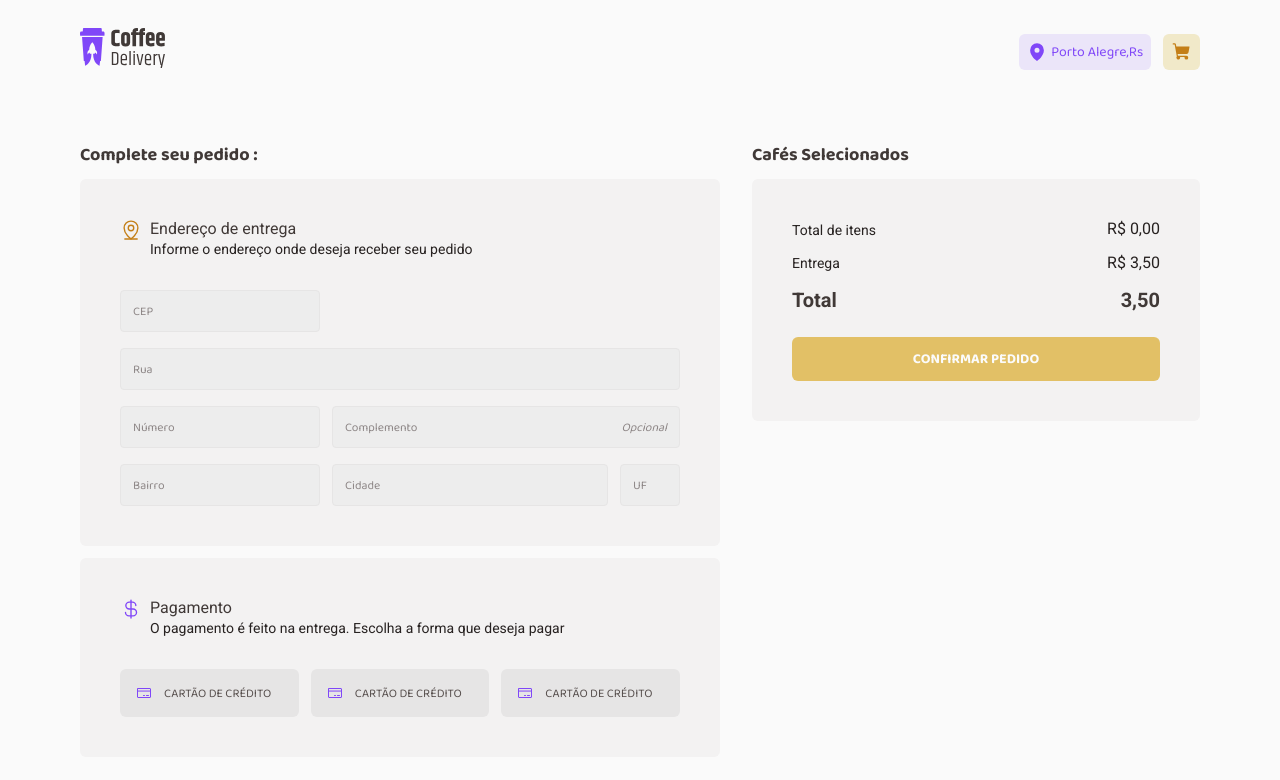
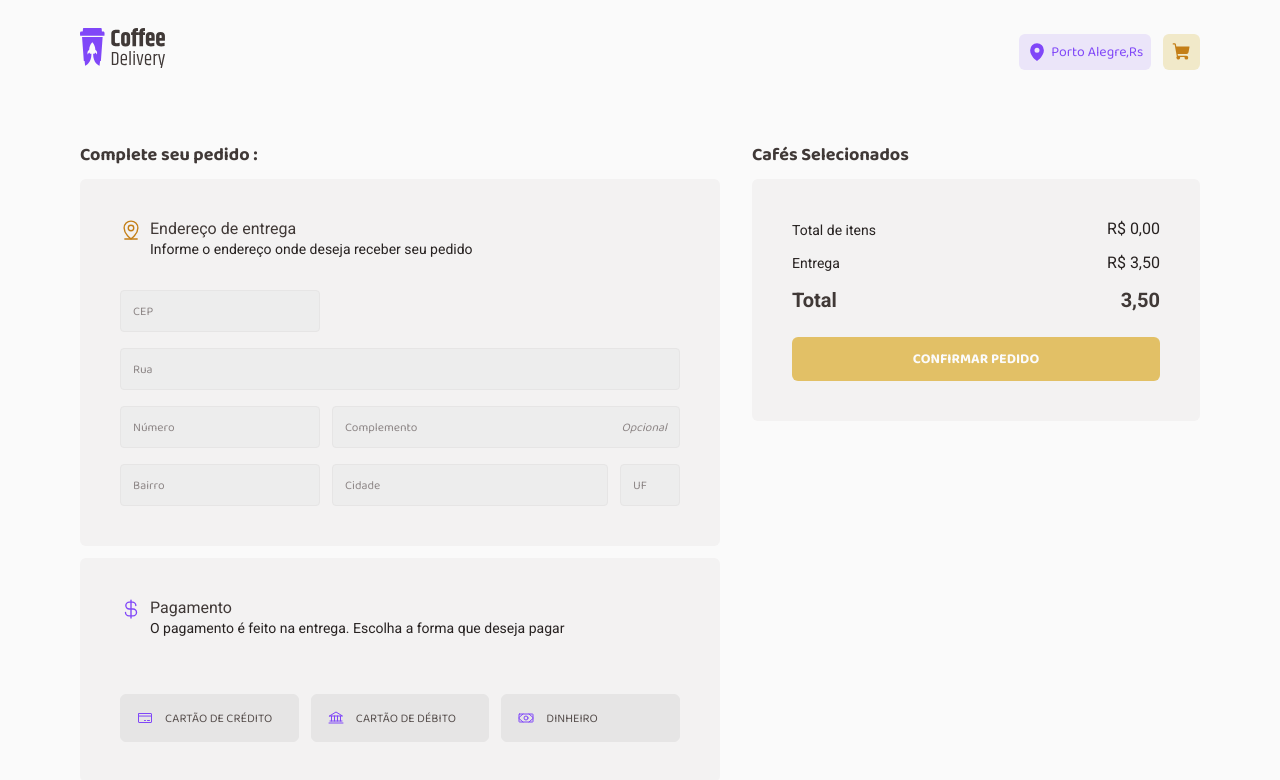
Before and after one commit to HemillyJulia/02-coffe-delivery, a React (Vite) app: page /completeOrder in a window 1280 px wide. Shown: the top 780 px of the page. Built offline with nearby package versions, Linux system fonts and the light colour scheme.

Commit message:
Validando Método de pagamento

```diff
--- a/src/pages/Components/CompletteOrder/CompleteOrderForm/styles.ts
+++ b/src/pages/Components/CompletteOrder/CompleteOrderForm/styles.ts
@@ -39,4 +39,9 @@
 grid-template-columns: repeat(3, 1fr);
 gap:0.75rem;
 
+> p{
+    grid-column:span 3;
+    color: ${({theme}) => theme.colors["base-error"]}
+
+}
 `
--- a/src/pages/Components/CompletteOrder/PaymentInput/index.tsx
+++ b/src/pages/Components/CompletteOrder/PaymentInput/index.tsx
@@ -1,11 +1,24 @@
-import { CreditCard } from "phosphor-react";
-import { PaymentContainer } from "./style";
+import { forwardRef, InputHTMLAttributes, ReactNode } from "react";
+import { PaymentContainer,ContentContainer} from "./style";
 
-export function PaymentInput (){
+type PaymentInputProps = InputHTMLAttributes<HTMLInputElement> & {
+    icon: ReactNode;
+    label: string;
+}
+export const PaymentInput = forwardRef<
+HTMLInputElement,
+PaymentInputProps
+>(({id,icon,label,...props},ref) =>{
     return(
-        <PaymentContainer>
-            <CreditCard size={16}/>
-            Cartão de crédito
+           <PaymentContainer>
+            <input id={id} type="radio" {...props} name="paymentMethod" ref={ref}/>
+            <label htmlFor={id}>
+                <ContentContainer>
+                    {icon}
+                    {label}
+                </ContentContainer>
+            </label>
+
         </PaymentContainer>
     )
-}
+})
--- a/src/pages/Components/CompletteOrder/PaymentInput/style.ts
+++ b/src/pages/Components/CompletteOrder/PaymentInput/style.ts
@@ -1,29 +1,39 @@
-import styled from "styled-components";
+import styled, { css } from "styled-components";
 
 export const PaymentContainer = styled.div`
+input {
+    visibility: hidden;
+    appearance: none;
+  }
+  input:checked + label div {
+    ${({ theme }) => css`
+      background: ${theme.colors["brand-purple-light"]};
+      border-color: ${theme.colors["brand-purple"]};
+      &:hover {
+        background: ${theme.colors["brand-purple-light"]};
+      }
+    `}
+  }
+`;
+export const ContentContainer = styled.div`
   padding: 0 1rem;
-background: ${({theme}) => theme.colors["base-button"]};
-color: ${({theme}) => theme.colors["base-text"]};
+  background: ${({ theme }) => theme.colors["base-button"]};
+  color: ${({ theme }) => theme.colors["base-text"]};
   display: flex;
-align-items:center;
-justify-content:flex-start;
+  align-items: center;
+  justify-content: flex-start;
   gap: 0.75rem;
   font-size: 0.75rem;
-text-transform:uppercase;
+  text-transform: uppercase;
   border-radius: 6px;
-height:3rem;
-border: ${({theme}) => theme.colors["base-button"]};
+  height: 3rem;
+  border: 1px solid ${({ theme }) => theme.colors["base-button"]};
   transition: 0.4s;
-
   svg {
-color: ${({theme}) => theme.colors["brand-purple"]};
+    color: ${({ theme }) => theme.colors["brand-purple"]};
   }
-
-&:hover{
-    background:${({theme}) => theme.colors["base-hover"]};
+  &:hover {
+    background: ${({ theme }) => theme.colors["base-hover"]};
   }
-user-select:none
-
-
-
-`
+  user-select: none;
+`;
--- a/src/pages/Components/CompletteOrder/PaymentOptions.tsx
+++ b/src/pages/Components/CompletteOrder/PaymentOptions.tsx
@@ -1,12 +1,36 @@
+import { Bank, CreditCard, Money } from "phosphor-react";
+import { useFormContext } from "react-hook-form";
+import { RegularText } from "../../../components/Tipografias";
 import { PaymentOptionsContainer } from "./CompleteOrderForm/styles";
 import { PaymentInput } from "./PaymentInput";
 
+export const paymentMethods = {
+    credit:{
+        label:"Cartão de Crédito",
+        icon: <CreditCard size={16}/>
+    },
+    debit:{
+        label:"Cartão de Débito",
+        icon: <Bank size={16}/>
+    },
+    money:{
+        label:"Dinheiro",
+        icon: <Money size={16}/>
+    },
+
+}
+
 export function PaymentOptions (){
+    const {register,formState:{errors}} = useFormContext()
+const paymentMethodError = errors?.paymentMethod?.message as unknown as string
+
     return(
         <PaymentOptionsContainer>
-            <PaymentInput/>
-            <PaymentInput/>
-            <PaymentInput/>
+            {Object.entries(paymentMethods).map( ([key, {label, icon}]) =>(
+                <PaymentInput key={label} id={key} icon={icon} label={label} value={key}
+                {...register("paymentMethod")}/>
+            ))}
+            {paymentMethodError && <RegularText>{paymentMethodError}</RegularText>}
         </PaymentOptionsContainer>
     )
 }
--- a/src/pages/Components/CompletteOrder/index.tsx
+++ b/src/pages/Components/CompletteOrder/index.tsx
@@ -6,6 +6,11 @@
 import {zodResolver} from '@hookform/resolvers/zod'
 import {useForm, FormProvider} from 'react-hook-form'
 
+enum PaymentMethods {
+    credit="credit",
+    debit="debit",
+    money="money",
+}
 const confirmOrderFormValidation = zod.object({
     cep: zod.string().min(1,"Informe um CEP válido"),
     street: zod.string().min(1,"Informa a Rua"),
@@ -13,7 +18,14 @@
     complement: zod.string(),
     district:zod.string().min(1,"Informe o Bairro"),
     city: zod.string().min(1, "Informe a Cidade"),
-    uf: zod.string().min(1,"Informe a UF")
+    uf: zod.string().min(1,"Informe a UF"),
+    paymentMethod: zod.nativeEnum(PaymentMethods,{
+        errorMap:() => {
+            return {
+                message:"Informe o método de pagamento."
+            }
+        }
+    })
 
 })
 export type OrderData = zod.infer <typeof confirmOrderFormValidation>
```
Lines whose indentation alone changed are shown as unchanged.
